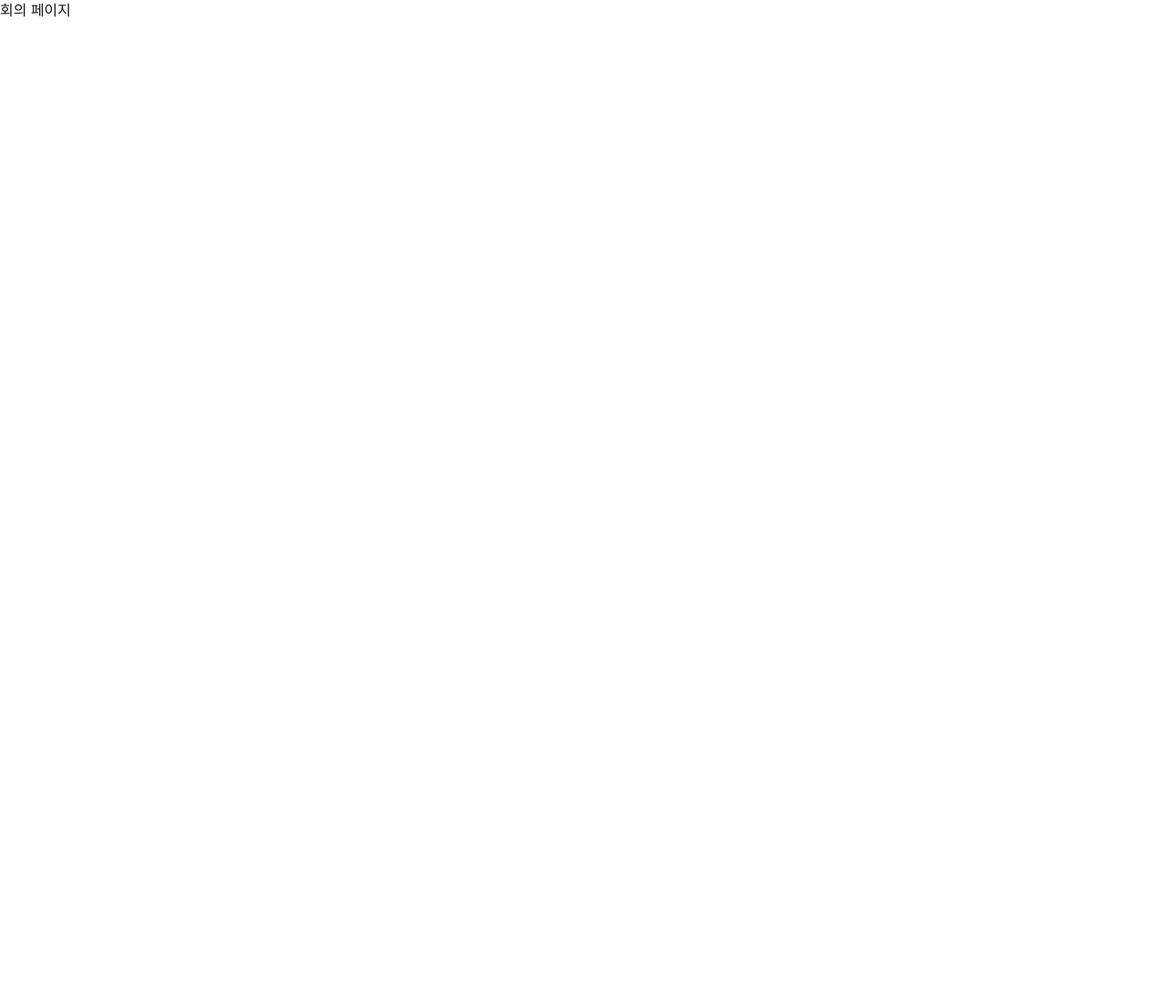
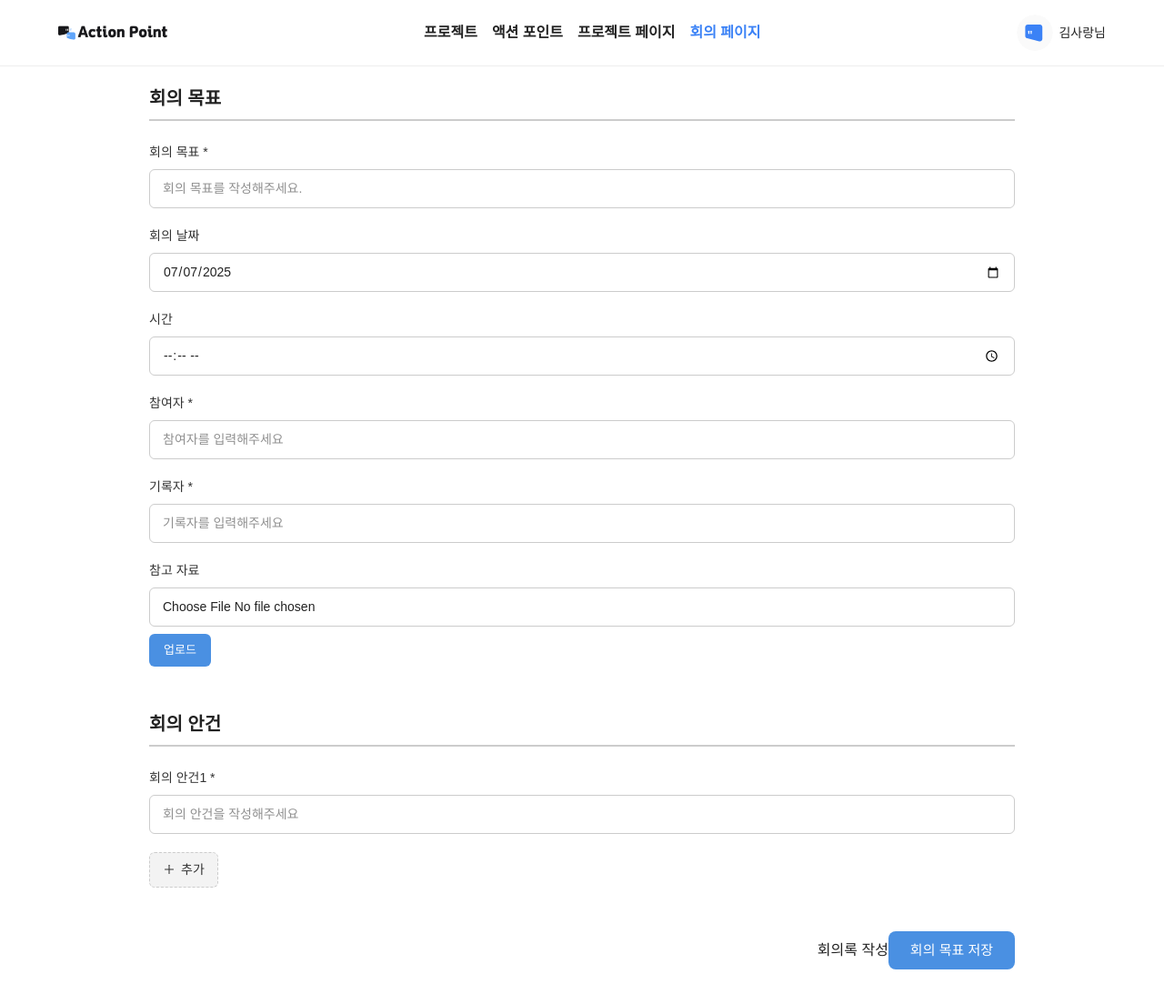
Before and after one commit to Club-PARD/ActionPoint_FE, a Next.js app: page /MeetingPage in a window 1280 px wide. Shown: the whole page at 91% size. Before the commit the page ends 800 px from the top, so only its background shows below. Built offline with nearby package versions, Linux system fonts and the light colour scheme; no server answers.

Commit message:
[FEAT] 버셀 베포 세팅

```diff
--- a/package.json
+++ b/package.json
@@ -13,7 +13,8 @@
     "next": "^15.3.4",
     "next-auth": "^4.24.11",
     "react": "^19.0.0",
-    "react-dom": "^19.0.0"
+    "react-dom": "^19.0.0",
+    "react-icons": "^5.5.0"
   },
   "devDependencies": {
     "@eslint/eslintrc": "^3",
--- a/src/components/ProjectPage/CopyCodeButton.tsx
+++ b/src/components/ProjectPage/CopyCodeButton.tsx
@@ -15,8 +15,8 @@ export default function CopyCodeButton() {
       const code = res.data.code || res.data;
       await navigator.clipboard.writeText(code);
       alert('코드가 복사되었습니다!');
-     } catch (err) {
-         alert('복사 실패');
+    } catch {
+      alert('복사 실패');
     } finally {
       setLoading(false);
     }
--- a/src/lib/authOptions.ts
+++ b/src/lib/authOptions.ts
@@ -50,15 +50,18 @@ export const authOptions: NextAuthOptions = {
         console.log('✅ 서버 응답:', response.data);
 
         return true;
-      } catch (error: any) {
-        if (error.response) {
-          console.error('❌ 서버 응답 실패:', {
-            status: error.response.status,
-            data: error.response.data,
-          });
-        } else {
-          console.error('❌ 요청 실패:', error.message);
-        }
+      }
+     catch (error: unknown) {
+  if (axios.isAxiosError(error)) {
+    console.error('❌ 서버 응답 실패:', {
+      status: error.response?.status,
+      data: error.response?.data,
+    });
+  } else if (error instanceof Error) {
+    console.error('❌ 요청 실패:', error.message);
+  } else {
+    console.error('❌ 알 수 없는 에러 발생');
+  }
 
         return false;
       }
--- a/src/pages/MeetingPage.tsx
+++ b/src/pages/MeetingPage.tsx
@@ -1,5 +1,90 @@
+'use client';
+
+import { useState } from 'react';
+import styles from '../styles/Meeting.module.css';
+import Header from "@/components/Header/Header";
+
+import { AiOutlinePlus } from 'react-icons/ai';
+
 export default function MeetingPage() {
+  const [agendaList, setAgendaList] = useState(['']);
+
+  const handleAddAgenda = () => {
+    setAgendaList([...agendaList, '']);
+  };
+
+  const handleAgendaChange = (index: number, value: string) => {
+    const newList = [...agendaList];
+    newList[index] = value;
+    setAgendaList(newList);
+  };
+
   return (
-    <div>회의 페이지</div>
+    <div className={styles.container}>
+      <Header />
+      <div className={styles.backLink}>
+        <span>&lt; 프로젝트로 돌아가기</span>
+      </div>
+
+      <section className={styles.section}>
+        <h3 className={styles.sectionTitle}>회의 목표</h3>
+
+        <div className={styles.formRow}>
+          <label>회의 목표 *</label>
+          <input type="text" placeholder="회의 목표를 작성해주세요." />
+        </div>
+
+        <div className={styles.formRow}>
+          <label>회의 날짜</label>
+          <input type="date" defaultValue="2025-07-07" />
+        </div>
+
+        <div className={styles.formRow}>
+          <label>시간</label>
+          <input type="time" placeholder="시간을 입력해주세요" />
+        </div>
+
+        <div className={styles.formRow}>
+          <label>참여자 *</label>
+          <input type="text" placeholder="참여자를 입력해주세요" />
+        </div>
+
+        <div className={styles.formRow}>
+          <label>기록자 *</label>
+          <input type="text" placeholder="기록자를 입력해주세요" />
+        </div>
+
+        <div className={styles.formRow}>
+          <label>참고 자료</label>
+          <input type="file" />
+          <button className={styles.uploadButton}>업로드</button>
+        </div>
+      </section>
+
+      <section className={styles.section}>
+        <h3 className={styles.sectionTitle}>회의 안건</h3>
+
+        {agendaList.map((agenda, index) => (
+          <div key={index} className={styles.formRow}>
+            <label>회의 안건{index + 1} *</label>
+            <input
+              type="text"
+              placeholder="회의 안건을 작성해주세요"
+              value={agenda}
+              onChange={(e) => handleAgendaChange(index, e.target.value)}
+            />
+          </div>
+        ))}
+
+        <button onClick={handleAddAgenda} className={styles.addButton}>
+          <AiOutlinePlus /> 추가
+        </button>
+      </section>
+
+      <div className={styles.buttonGroup}>
+        <button className={styles.whiteButton}>회의록 작성</button>
+        <button className={styles.blueButton}>회의 목표 저장</button>
+      </div>
+    </div>
   );
 }
--- a/src/pages/api/auth/[...nextauth].ts
+++ b/src/pages/api/auth/[...nextauth].ts
@@ -1,6 +1,6 @@
 // /pages/api/auth/[...nextauth].ts
 
 import NextAuth from 'next-auth';
-import { authOptions } from '@/lib/authOptions'; // 분리한 경우
+import { authOptions } from '../../../lib/authOptions';
 
 export default NextAuth(authOptions);
--- a/src/styles/Header.module.css
+++ b/src/styles/Header.module.css
@@ -1,22 +1,27 @@
+/* 헤더 전체 */
 .header {
   width: 100%;
-  height: 70px;
+  background-color: white;
+  border-bottom: 1px solid #eee;
   display: flex;
-  justify-content: center;
-  align-items: center;
-  background-color: white;
-  box-sizing: border-box;
-  padding: 20px;
+  justify-content: center; /* 내부 정렬 */
+  position: fixed;
+  top: 0;
+  left: 0;
+  z-index: 1000;
 }
 
-
+/* 내부 콘텐츠 정렬 */
 .inner {
-  width: 1440px;
-  height: 54px;
+  width: 100%;
+  max-width: 1200px;  /* 혹은 너가 사용하는 페이지 최대 폭 */
+  padding: 16px 24px;
   display: flex;
   justify-content: space-between;
   align-items: center;
 }
+
+
 
 
 .left {
--- /dev/null
+++ b/src/styles/Meeting.module.css
@@ -0,0 +1,173 @@
+/* 전체 컨테이너 */
+.container {
+  max-width: 1000px;
+  margin: 0 auto;
+  padding: 40px 24px;
+  font-family: 'Pretendard', sans-serif;
+  color: #222;
+}
+
+/* 뒤로가기 텍스트 */
+.backLink {
+  font-size: 14px;
+  color: #666;
+  margin-bottom: 32px;
+  cursor: pointer;
+}
+
+/* 각 섹션 박스 */
+.section {
+  margin-bottom: 48px;
+}
+
+/* 섹션 제목 */
+.sectionTitle {
+  font-size: 20px;
+  font-weight: 600;
+  margin-bottom: 24px;
+  padding-bottom: 8px;
+  border-bottom: 2px solid #ccc;
+}
+
+/* form 요소 배치 */
+.formGrid {
+  display: grid;
+  grid-template-columns: 1fr 1fr;
+  gap: 24px;
+}
+
+.formRow {
+  display: flex;
+  flex-direction: column;
+  margin-bottom: 20px;
+}
+
+.formRow label {
+  font-size: 14px;
+  font-weight: 500;
+  margin-bottom: 8px;
+  color: #333;
+}
+
+.formRow input[type="text"],
+.formRow input[type="date"],
+.formRow input[type="time"],
+.formRow input[type="file"],
+.formRow textarea,
+.formRow select {
+  padding: 10px 14px;
+  font-size: 14px;
+  border: 1px solid #ccc;
+  border-radius: 6px;
+  outline: none;
+}
+
+.formRow input:focus,
+.formRow textarea:focus {
+  border-color: #4a90e2;
+}
+
+.formRow textarea {
+  min-height: 120px;
+  resize: vertical;
+  background-color: #f9f9f9;
+}
+
+/* 업로드 버튼 */
+.uploadButton {
+  margin-top: 8px;
+  width: fit-content;
+  padding: 8px 16px;
+  background-color: #4a90e2;
+  color: white;
+  border: none;
+  border-radius: 6px;
+  cursor: pointer;
+  font-size: 13px;
+}
+
+.uploadButton:hover {
+  background-color: #3b7ccd;
+}
+
+/* 액션 포인트 */
+.actionPointRow {
+  display: grid;
+  grid-template-columns: 1fr 1fr;
+  gap: 16px;
+  margin-bottom: 16px;
+  align-items: center;
+}
+
+.actionPointRow input {
+  padding: 10px 12px;
+  font-size: 14px;
+  border: 1px solid #ccc;
+  border-radius: 6px;
+}
+
+.actionPointRow .removeButton {
+  background: none;
+  border: none;
+  font-size: 18px;
+  cursor: pointer;
+  color: #999;
+}
+
+.addButton {
+  display: flex;
+  align-items: center;
+  justify-content: center;
+  gap: 6px;
+  margin-top: 16px;
+  background-color: #f3f3f3;
+  border: 1px dashed #ccc;
+  padding: 8px 14px;
+  font-size: 14px;
+  border-radius: 6px;
+  cursor: pointer;
+  color: #333;
+}
+
+.addButton:hover {
+  background-color: #eaeaea;
+}
+
+/* 회의 안건 */
+.agendaBox {
+  margin-top: 16px;
+}
+
+.agendaTitle {
+  font-weight: 600;
+  font-size: 16px;
+  margin-bottom: 8px;
+}
+
+.uploadArea {
+  margin-top: 8px;
+  font-size: 13px;
+  color: #666;
+}
+
+/* 하단 버튼 */
+.buttonGroup {
+  display: flex;
+  justify-content: flex-end;
+  margin-top: 48px;
+}
+
+.blueButton {
+  padding: 10px 24px;
+  background-color: #4a90e2;
+  color: white;
+  border: none;
+  border-radius: 8px;
+  font-size: 15px;
+  font-weight: 500;
+  cursor: pointer;
+}
+
+.blueButton:hover {
+  background-color: #3a7bd5;
+}
```
Also changed, not shown: src/components/CheckBox.tsx (deleted), src/components/CompleteButton.tsx (deleted), src/components/ContentCard.tsx (deleted), src/components/MeetingPage/Agenda.tsx (added), src/components/MeetingPage/Aim.tsx (added), 1 other file (tests, documents, lock files or other folders).
